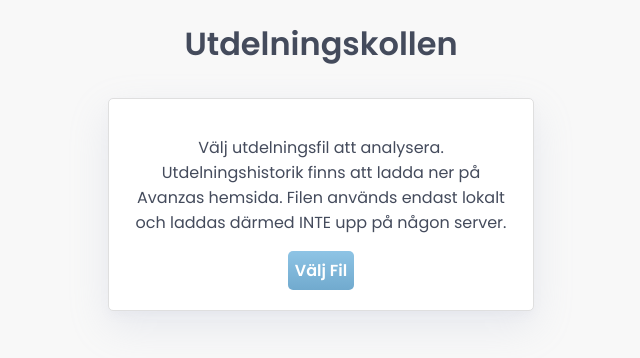
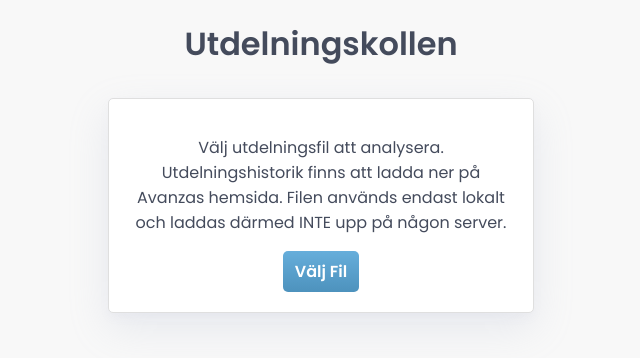
Before and after one commit to JohanKJIP/utdelningskollen, a Flask app: page / in a window 1280 px wide. Shown: the top 358 px of the page, without its empty margins (319-959 px from the left). Run offline with Flask 2, Linux system fonts and the light colour scheme; some libraries are stand-ins or nearby versions.

Commit message:
fix chart font and website style

```diff
--- a/static/css/style.css
+++ b/static/css/style.css
@@ -58,11 +58,11 @@ li > h3{
     margin: 0 auto;
     font-size: 1em;
     font-weight: 700;
-    color: white;
-    background-image: linear-gradient(rgb(142, 196, 229), rgb(113, 170, 206));
+    color: #ffffff;
+    background-image: linear-gradient(rgb(102, 174, 219), rgb(77, 146, 189));
     display: inline-block;
     cursor: pointer;
-    padding: 7px;
+    padding: 8px 12px;
     border-radius: 5px;
 }
 
--- a/static/js/functions.js
+++ b/static/js/functions.js
@@ -3,6 +3,7 @@ window.onload = function() {
     var inputElement = document.getElementById("myfile");
     inputElement.onchange = function(event) {
         var fileList = inputElement.files;
+        Chart.defaults.global.defaultFontFamily = "'Poppins', sans-serif";
         parseFile(fileList[0]);
         document.getElementById("chart-container").style.display = "inline";
     }
@@ -243,8 +244,8 @@ function accumulative(data) {
 
     var ctx = document.getElementById('accumulative').getContext('2d');
     var gradient = ctx.createLinearGradient(0, 0, 0, 400);
-    gradient.addColorStop(0.4, 'rgba(142,196,229,1)');
-    gradient.addColorStop(1, 'rgba(30,134,198,1)');
+    gradient.addColorStop(0.4, 'rgba(142,196,229,0.3)');
+    gradient.addColorStop(1, 'rgba(30,134,198,0.7)');
     var chart = new Chart(ctx, {
         type: 'line',
         data: {
```
